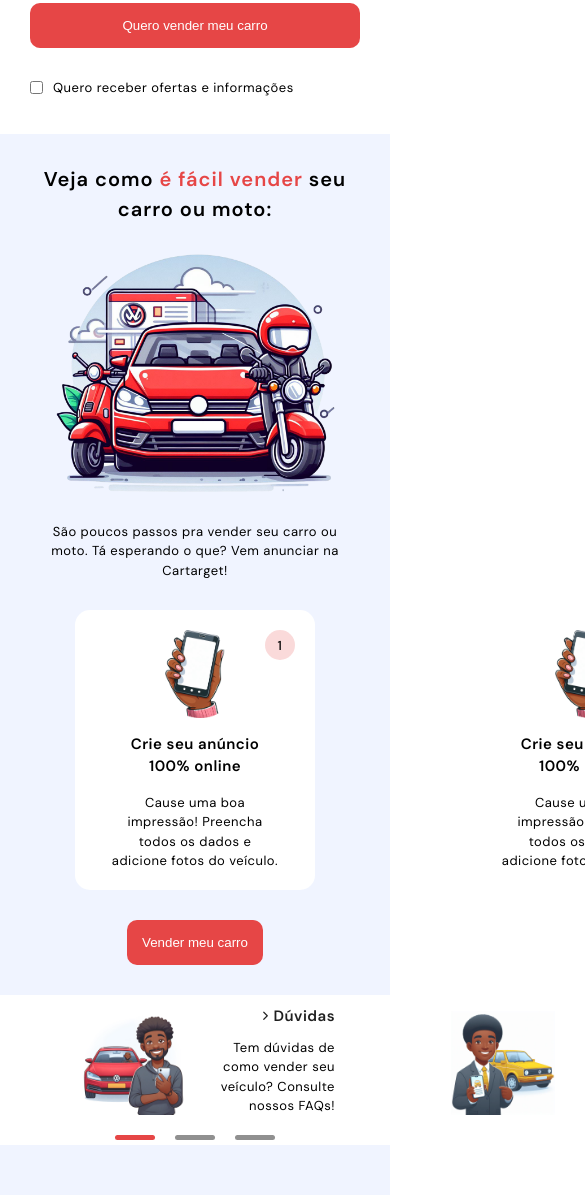
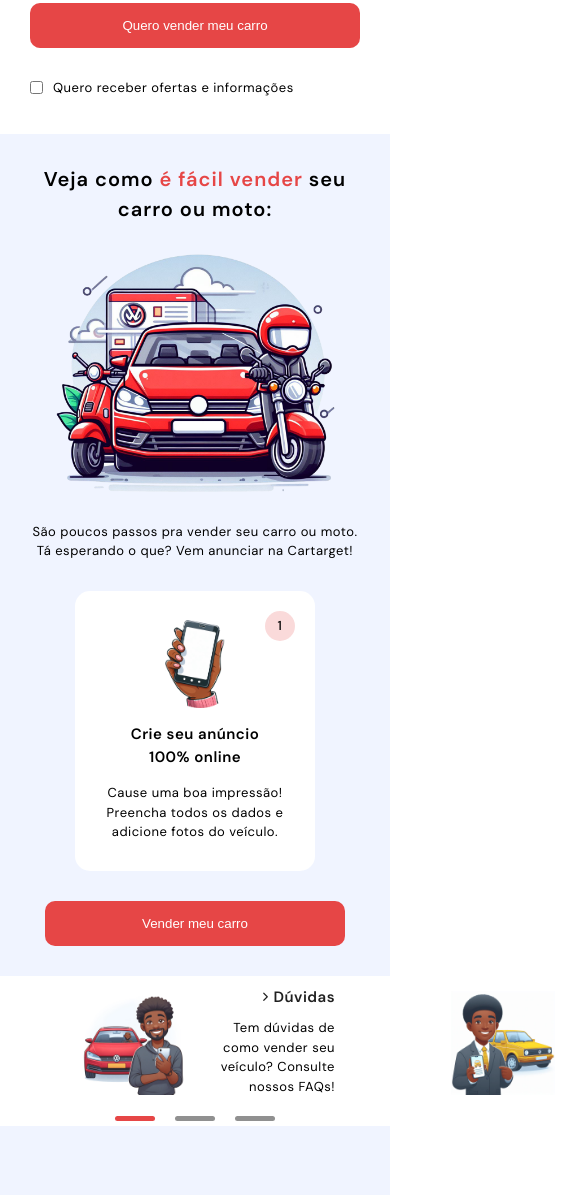
Before and after one commit to renato-dilabio/cartarget, a plain HTML site: page index.html in a window 390 px wide. Shown: the part 716-1911 px from the top of the page, 585 px wide, since content can reach past the window. Drawn offline with nearby package versions, Linux system fonts and the light colour scheme.

Commit message:
ajustes responsividade

```diff
--- a/css/3-steps.css
+++ b/css/3-steps.css
@@ -1,7 +1,8 @@
 .steps {
-  width: 100%;
+  width: 100vw;
   height: fit-content;
   background-color: #f0f4ff;
+  overflow-x: hidden;
 }
 
 .steps-content {
@@ -37,7 +38,7 @@
 }
 
 .steps-content .steps-img p {
-  width: 320px;
+  width: 330px;
   text-align: center;
 }
 
@@ -48,7 +49,7 @@
 }
 
 .steps #steps-btn {
-  width: 35%;
+  width: 300px;
 }
 
 .steps-content .steps-cards {
@@ -106,6 +107,6 @@
 }
 
 .steps-content .steps-cards .stp-card .stp-text {
-  width: 70%;
+  width: 80%;
   text-align: center;
 }
```
